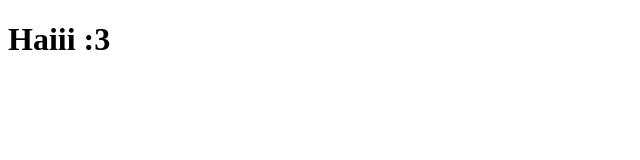
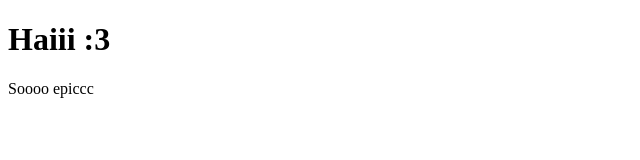
Before and after one commit to Auxy6858/auxy6858.github.io, a plain HTML site: page index.html in a window 1280 px wide. Shown: the whole page, without its empty margins (0-640 px from the left). Drawn offline with Linux system fonts and the light colour scheme.

Commit message:
Update index.html

```diff
--- a/index.html
+++ b/index.html
@@ -2,5 +2,7 @@
 <html>
 <body>
 <h1>Haiii :3 </h1>
+
+<b1>Soooo epiccc </b1>
 </body>
 </html>
```
